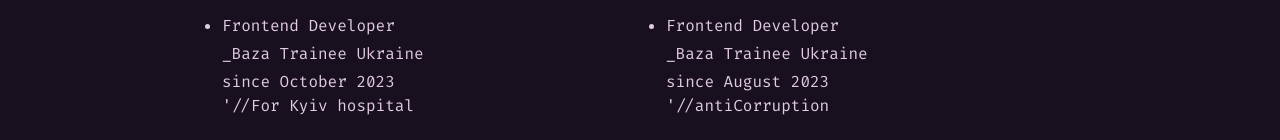
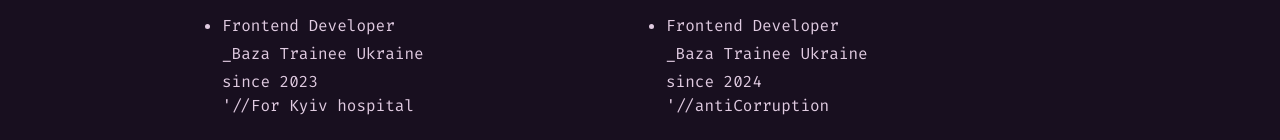
Before and after one commit to oleksaYevtush/myPortfolio, a Next.js app: page / in a window 1280 px wide. Both pictures are taken after a click on the button "EXPERIENCE". Shown: the part 1056-1196 px from the top of the page. Built offline with nearby package versions, Linux system fonts and the light colour scheme.

Commit message:
refactor: project experience

```diff
--- a/src/app/components/SkillSection.jsx
+++ b/src/app/components/SkillSection.jsx
@@ -49,7 +49,7 @@
       <ul className="grid grid-cols-2 pl-2 mb-5 list-disc gap-x-11">
         <li>Frontend Developer
           <p class="mb-1 mt-1 from-primary-700">_Baza Trainee Ukraine</p>
-          <p>since October 2023</p>
+          <p>since 2023</p>
           <p class="mb-6"><span>&apos;//</span>For Kyiv hospital</p>
           <Link href="https://for-kyiv-hospital.vercel.app">
             <Image
@@ -63,7 +63,7 @@
         </li>
         <li>Frontend Developer
           <p class="mb-1 mt-1 from-primary-700">_Baza Trainee Ukraine</p>
-          <p>since August 2023</p>
+          <p>since 2024</p>
           <p class="mb-6"><span>&apos;//</span>antiCorruption</p>
           <Link href="https://anti-corruption.vercel.app">
             <Image
```
